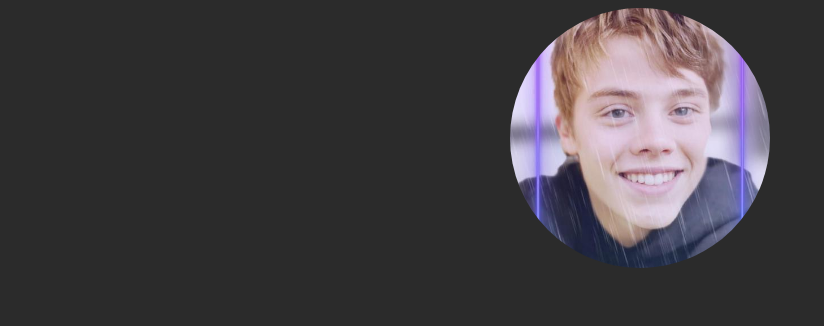
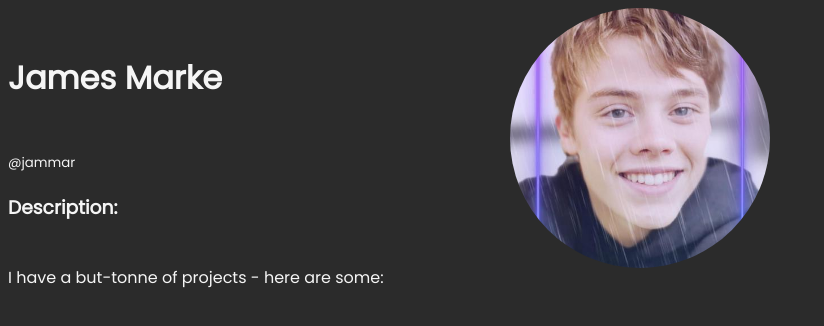
Before and after one commit to TheGeekBoiz/TheGeekBoiz.github.io, a website built with Vite: page JamesMarke/index.htm in a window 1280 px wide. Shown: the whole page, without its empty margins (0-824 px from the left). Built offline with nearby package versions, Linux system fonts and the light colour scheme.

Commit message:
about me ;0

```diff
--- a/JamesMarke/index.htm
+++ b/JamesMarke/index.htm
@@ -11,5 +11,14 @@
 </head>
 <body>
   <div class="main-image-div"></div>
+  <br>
+  <h1>James Marke</h1>
+  <br>
+  <small>@jammar</small>
+  <br>
+  <h3>Description:</h3>
+  <br>
+  <span>I have a but-tonne of projects - here are some:</span>
+  <br>
 </body>
 </html>
```
